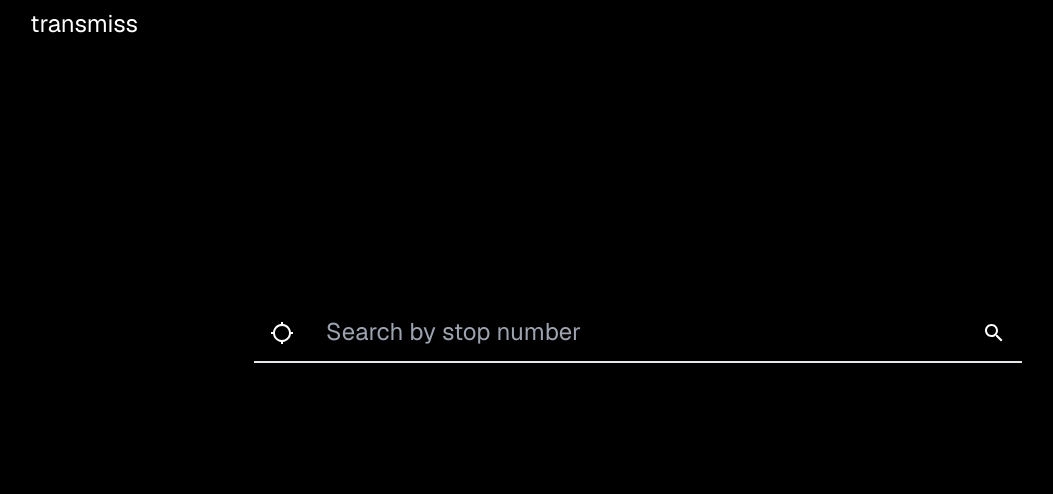
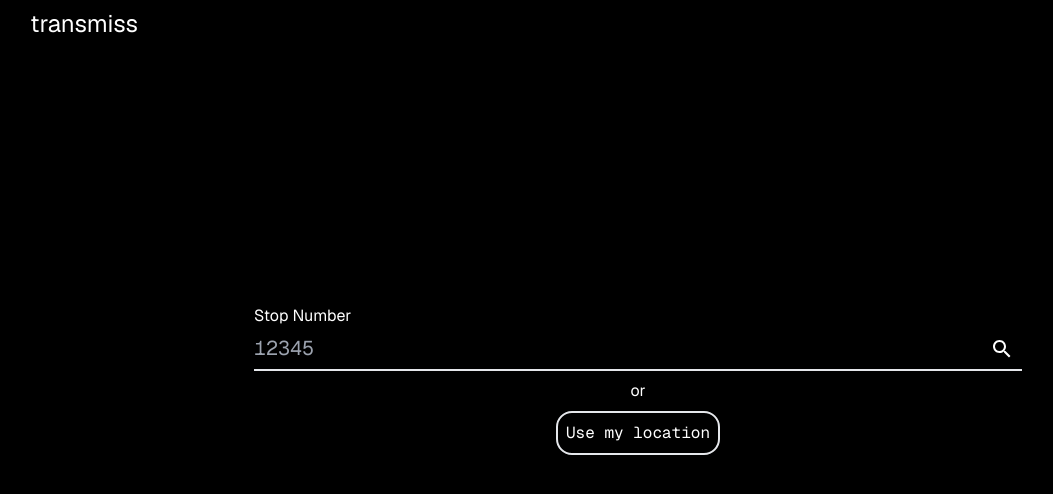
Before and after one commit to cbarkr/transmiss, a Next.js app: page /stops in a window 1280 px wide. Shown: the top 494 px of the page, without its empty margins (2-1055 px from the left). Built offline with nearby package versions, Linux system fonts and the light colour scheme.

Commit message:
clean up search

```diff
--- a/app/components/stop/stopSearch.tsx
+++ b/app/components/stop/stopSearch.tsx
@@ -3,15 +3,10 @@
 import { useState } from "react";
 import { useRouter } from "next/navigation";
 import SearchIcon from "@mui/icons-material/Search";
-import GpsNotFixedIcon from "@mui/icons-material/GpsNotFixed";
-import GpsFixedIcon from "@mui/icons-material/GpsFixed";
 
 export default function Search() {
   const router = useRouter();
   const [stopID, setStopID] = useState("");
-
-  // TODO: Share state with nearby page
-  const [locationInUse, setLocationInUse] = useState(false);
 
   const handleSubmit = (e: any) => {
     e.preventDefault();
@@ -39,12 +34,12 @@ export default function Search() {
   return (
     <div className="w-full">
       <form onSubmit={(e) => handleSubmit(e)}>
-        <div className="flex flex-row gap-1 items-center">
+        <div className="flex flex-col gap-2">
+          <div>
+            <label htmlFor="stop-input" className="flex items-start">Stop Number</label>
             <div className="flex flex-row w-full items-center border-b-2">
-            <button onClick={handleNearby} type="button" className="m-2 p-2">
-              {locationInUse ? <GpsFixedIcon /> : <GpsNotFixedIcon />}
-            </button>
               <input
+                id="stop-input"
                 onChange={(e) => handleChange(e.target.value)}
                 value={stopID}
                 min={0}
@@ -52,11 +47,18 @@ export default function Search() {
                 pattern="[0-9]{5}"
                 type="text"
                 inputMode="decimal"
-              placeholder="Search by stop number"
-              className="w-full m-2 pl-2 bg-transparent outline-none md:text-2xl"
+                placeholder="12345"
+                className="w-full font-mono bg-transparent outline-none md:text-xl"
               ></input>
-            <button type="submit" className="mx-2 p-2">
+              <button type="submit" className="p-2">
                 <SearchIcon />
+              </button>
+            </div>
+          </div>
+          <div>or</div>
+          <div>
+            <button onClick={handleNearby} type="button" className="p-2 border-2 rounded-2xl font-mono">
+              Use my location
             </button>
           </div>
         </div>
```
Lines whose indentation alone changed are shown as unchanged.
